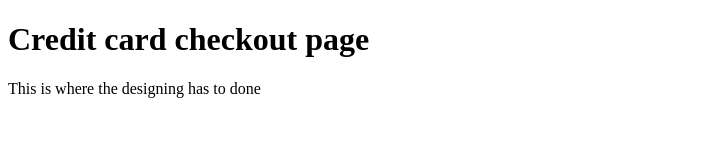
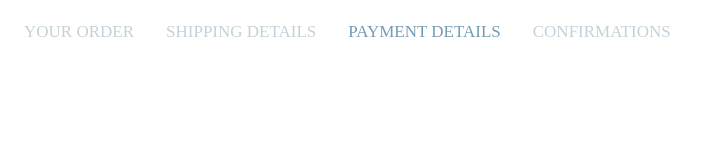
Before and after one commit to newallJemuelD/second-ui, a plain HTML site: page index.html in a window 1280 px wide. Shown: the whole page, without its empty margins (0-725 px from the left). Drawn offline with Linux system fonts and the light colour scheme.

Commit message:
Add topbar and basic styling

```diff
--- a/index.html
+++ b/index.html
@@ -3,10 +3,18 @@
     <head>
         <meta charset="UTF-8">
         <meta name="viewport" content="width=device-width, initial-scale=1.0">
+
+        <link rel="stylesheet" href="styles.css">
+
         <title>Credit card checkout page</title>
     </head>
     <body>
-        <h1>Credit card checkout page</h1>
-        <p>This is where the designing has to done</p>
+        <div class="topnav">
+            <a>YOUR ORDER</a>
+            <a>SHIPPING DETAILS</a>
+            <a class="active">PAYMENT DETAILS</a>
+            <a>CONFIRMATIONS</a>
+          </div>
+        <div></div>
     </body>
 </html>
--- a/styles.css
+++ b/styles.css
@@ -0,0 +1,12 @@
+
+  .topnav a {
+    float: left;
+    color: #C6D1D7;
+    text-align: center;
+    padding: 14px 16px;
+    font-size: 17px;
+  }
+
+  .topnav a.active {
+    color: #759BB3;
+  }
```
